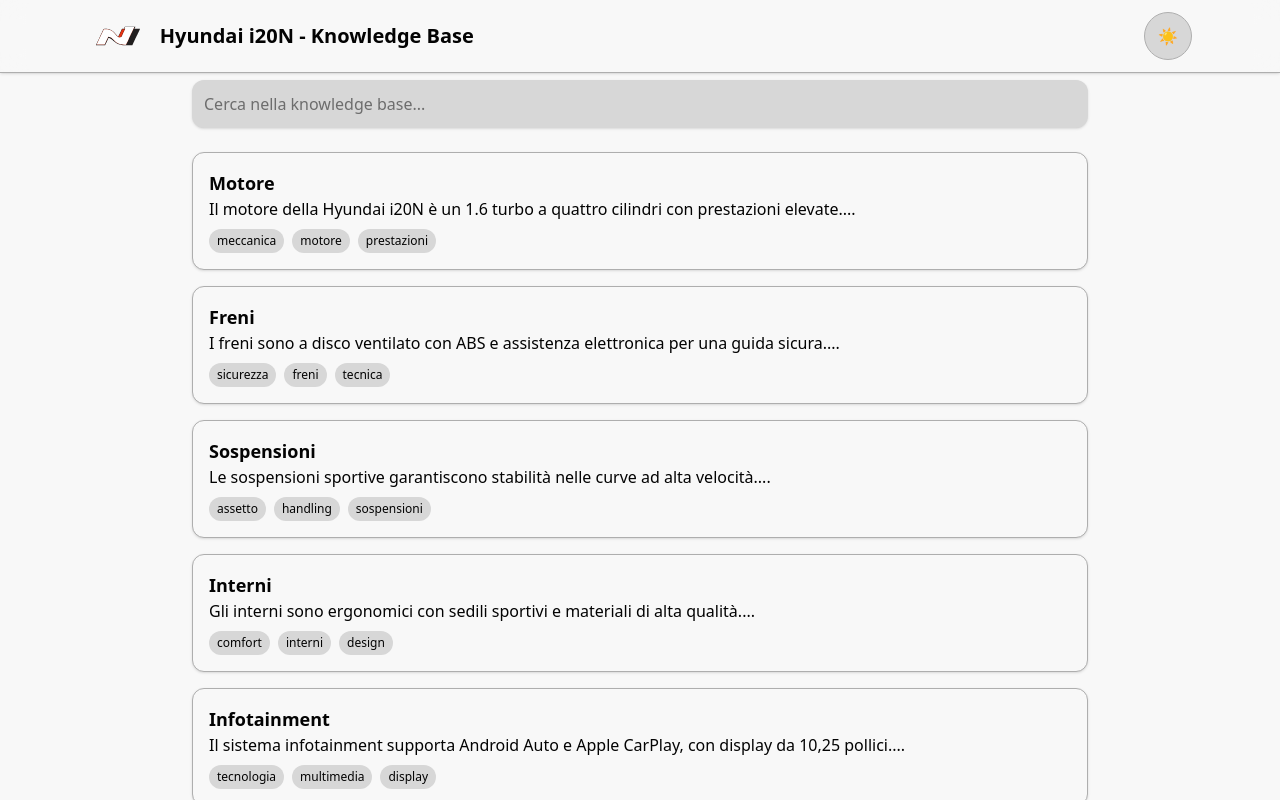
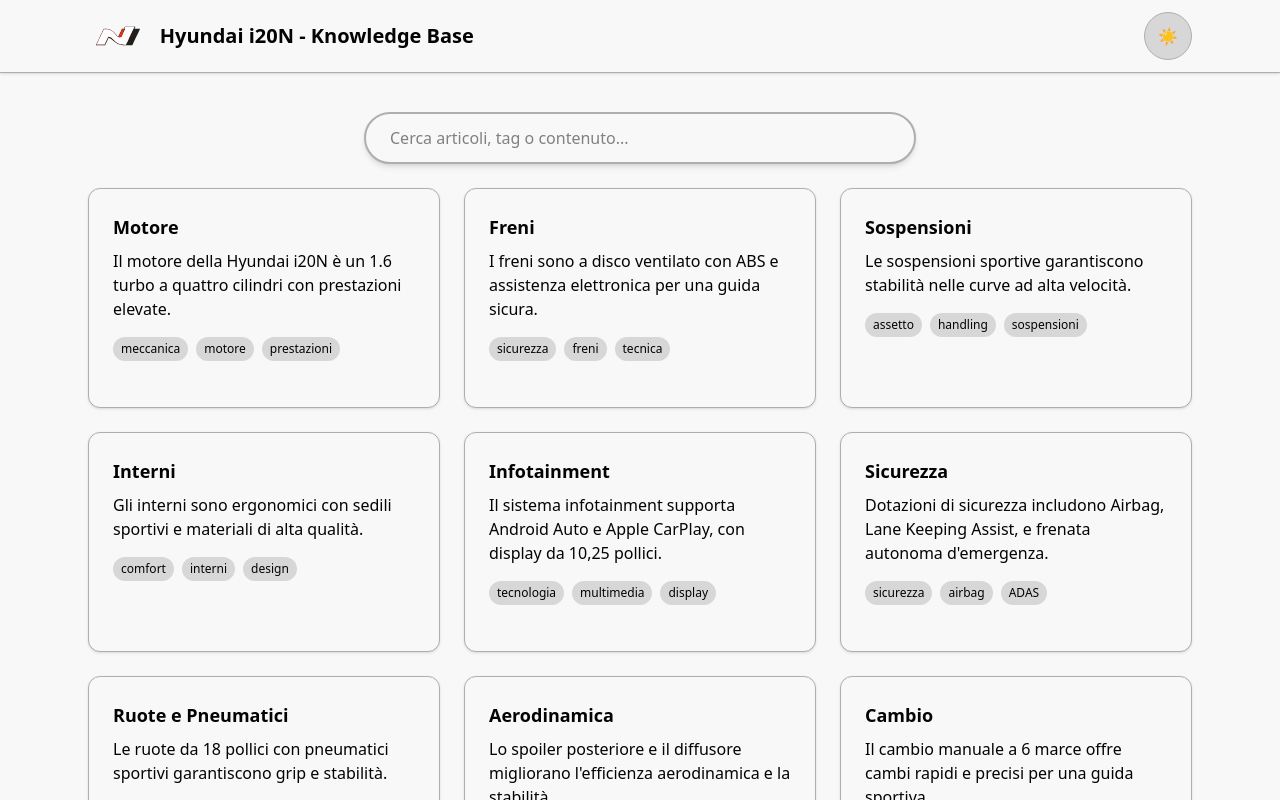
Before and after one commit to zRevenger/i20n-knowledgebase, a React (Vite) app: page / in a window 1280 px wide. Shown: the top 800 px of the page. Built offline with nearby package versions, Linux system fonts and the light colour scheme.

Commit message:
- Modified search bar style - Edited articles to show in a grid

```diff
--- a/src/components/ArticleCard.jsx
+++ b/src/components/ArticleCard.jsx
@@ -1,11 +1,22 @@
 export default function ArticleCard({ article, currentTheme }) {
     return (
-        <div className={`p-4 border rounded-xl shadow hover:shadow-md transition ${currentTheme.cardBg} ${currentTheme.cardBorder} ${currentTheme.cardText}`}>
-            <h2 className={`text-lg font-semibold ${currentTheme.cardText}`}>{article.titolo}</h2>
-            <p className={`${currentTheme.cardText}`}>{article.contenuto.substring(0, 100)}...</p>
-            <div className="mt-2 flex gap-2 flex-wrap">
-                {article.tags.map(tag => (
-                    <span key={tag} className={`px-2 py-1 text-xs rounded-full ${currentTheme.tagBg}`}>{tag}</span>
+        <div
+            className={`p-6 border rounded-xl shadow hover:shadow-lg transition min-h-[220px] ${currentTheme.cardBg} ${currentTheme.cardBorder} ${currentTheme.cardText}`}
+        >
+            <h2 className={`text-lg font-semibold mb-2 ${currentTheme.cardText}`}>
+                {article.titolo}
+            </h2>
+            <p className={`${currentTheme.cardText} mb-4`}>
+                {article.contenuto}
+            </p>
+            <div className="mt-auto flex gap-2 flex-wrap">
+                {article.tags.map((tag) => (
+                    <span
+                        key={tag}
+                        className={`px-2 py-1 text-xs rounded-full ${currentTheme.tagBg}`}
+                    >
+            {tag}
+          </span>
                 ))}
             </div>
         </div>
--- a/src/pages/KnowledgeBase.jsx
+++ b/src/pages/KnowledgeBase.jsx
@@ -1,30 +1,43 @@
 import { useState } from "react";
-import data from "../data/knowledge.json";
 import ArticleCard from "../components/ArticleCard";
+import knowledgeData from "../data/knowledge.json";
 
 export default function KnowledgeBase({ currentTheme }) {
-    const [query, setQuery] = useState("");
+    const [search, setSearch] = useState("");
+    const articlesData = knowledgeData;
 
-    const filtered = data.filter(
-        (item) =>
-            item.titolo.toLowerCase().includes(query.toLowerCase()) ||
-            item.contenuto.toLowerCase().includes(query.toLowerCase()) ||
-            item.tags.some((tag) => tag.toLowerCase().includes(query.toLowerCase()))
-    );
+    // ricerca avanzata: titolo, contenuto, tags
+    const filteredArticles = articlesData.filter((article) => {
+        const searchLower = search.toLowerCase();
+        return (
+            article.titolo.toLowerCase().includes(searchLower) ||
+            article.contenuto.toLowerCase().includes(searchLower) ||
+            article.tags.some(tag => tag.toLowerCase().includes(searchLower))
+        );
+    });
 
     return (
-        <div className="max-w-4xl mx-auto">
-            <input
-                type="text"
-                placeholder="Cerca nella knowledge base..."
-                className={`w-full p-3 rounded-xl mb-6 shadow-sm ${currentTheme.tagBg} ${currentTheme.text}`}
-                value={query}
-                onChange={(e) => setQuery(e.target.value)}
-            />
+        <div className="max-w-6xl mx-auto mt-8 px-6 flex flex-col gap-6">
 
-            <div className="grid gap-4">
-                {filtered.map((item) => (
-                    <ArticleCard key={item.id} article={item} currentTheme={currentTheme} />
+            {/* Search bar */}
+            <div className="w-full flex justify-center">
+                <input
+                    type="text"
+                    placeholder="Cerca articoli, tag o contenuto..."
+                    value={search}
+                    onChange={(e) => setSearch(e.target.value)}
+                    className={`w-full sm:w-2/3 lg:w-1/2 px-6 py-3 rounded-full border-2 ${currentTheme.cardBorder} ${currentTheme.cardBg} ${currentTheme.cardText} placeholder-gray-400 focus:outline-none focus:ring-4 focus:ring-gray-400 transition shadow-md`}
+                />
+            </div>
+
+            {/* Griglia articoli */}
+            <div className="grid grid-cols-1 sm:grid-cols-2 lg:grid-cols-3 gap-6">
+                {filteredArticles.map((article) => (
+                    <ArticleCard
+                        key={article.id}
+                        article={article}
+                        currentTheme={currentTheme}
+                    />
                 ))}
             </div>
         </div>
```
